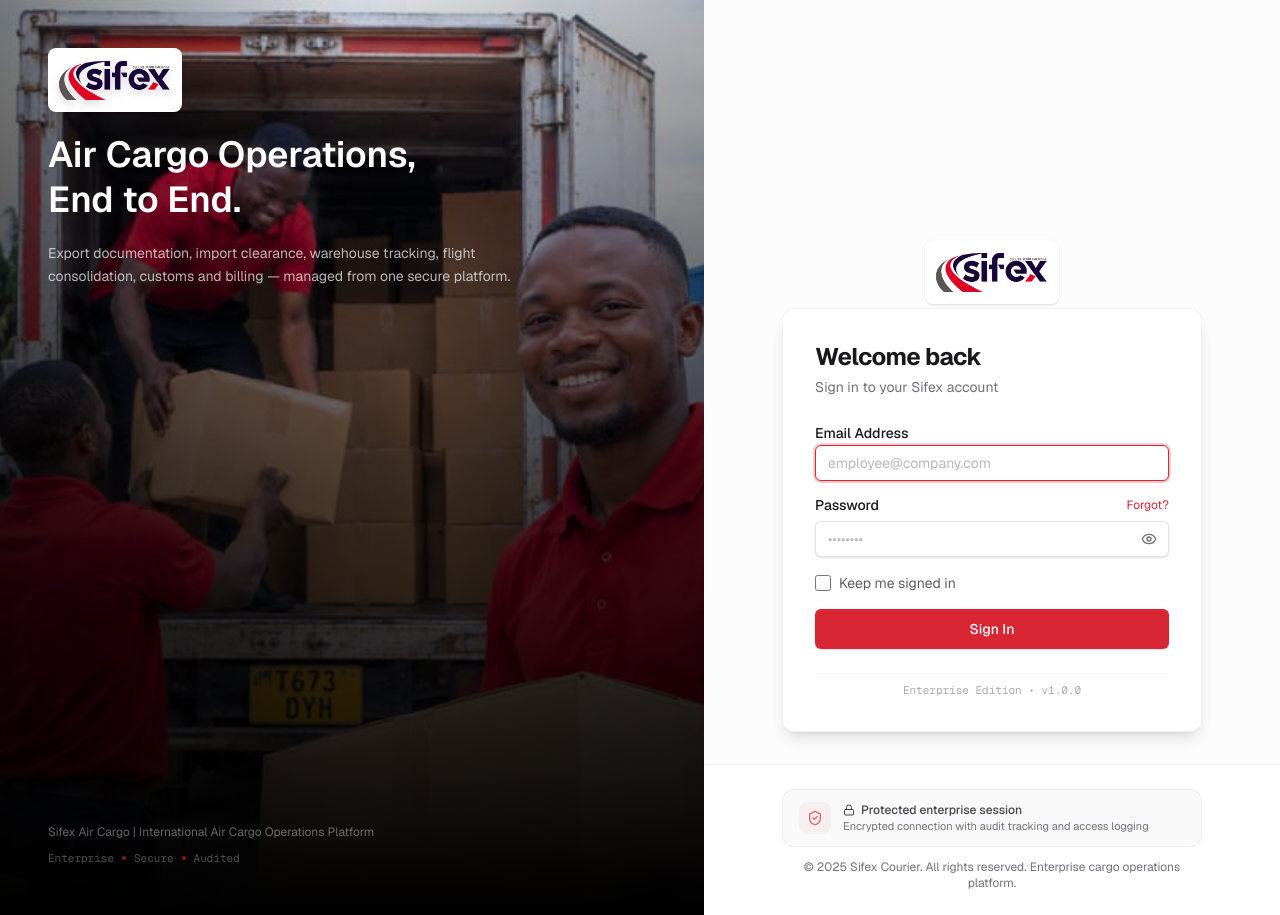
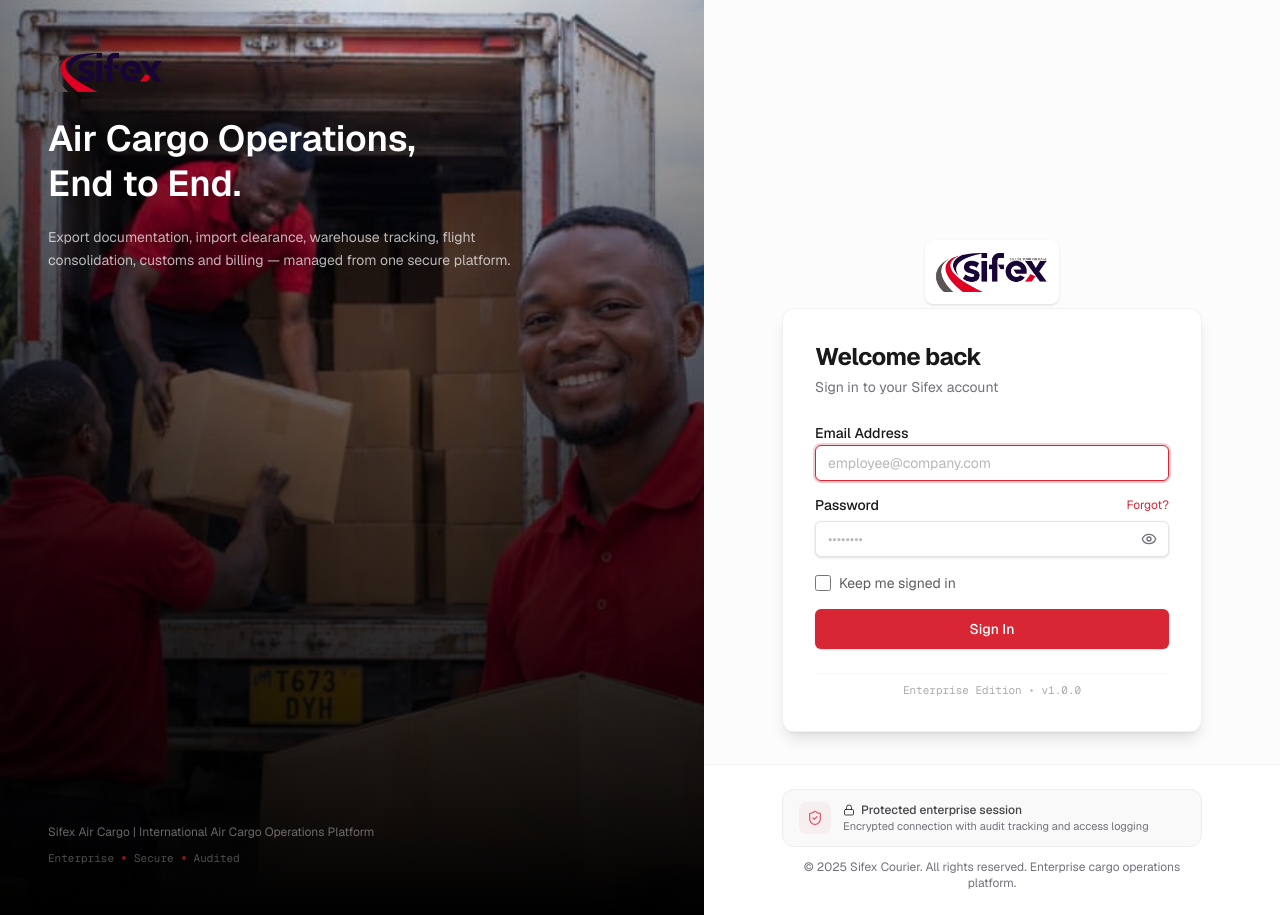
Before and after one commit to masanjajoseph/sifex-ops, a Next.js app: page /login in a window 1280 px wide. Built offline with nearby package versions, Linux system fonts and the light colour scheme; no server answers.

Commit message:
Force transparent logo in login hero (disable lg container)

```diff
--- a/components/auth/LoginHero.tsx
+++ b/components/auth/LoginHero.tsx
@@ -26,7 +26,7 @@ export function LoginHero() {
       className="max-w-lg space-y-5"
     >
       <motion.div variants={itemVariants} className="w-fit">
-        <Logo size="lg" priority className="drop-shadow-lg" />
+        <Logo size="lg" priority container={false} className="drop-shadow-lg" />
       </motion.div>
 
       <motion.h1
```
